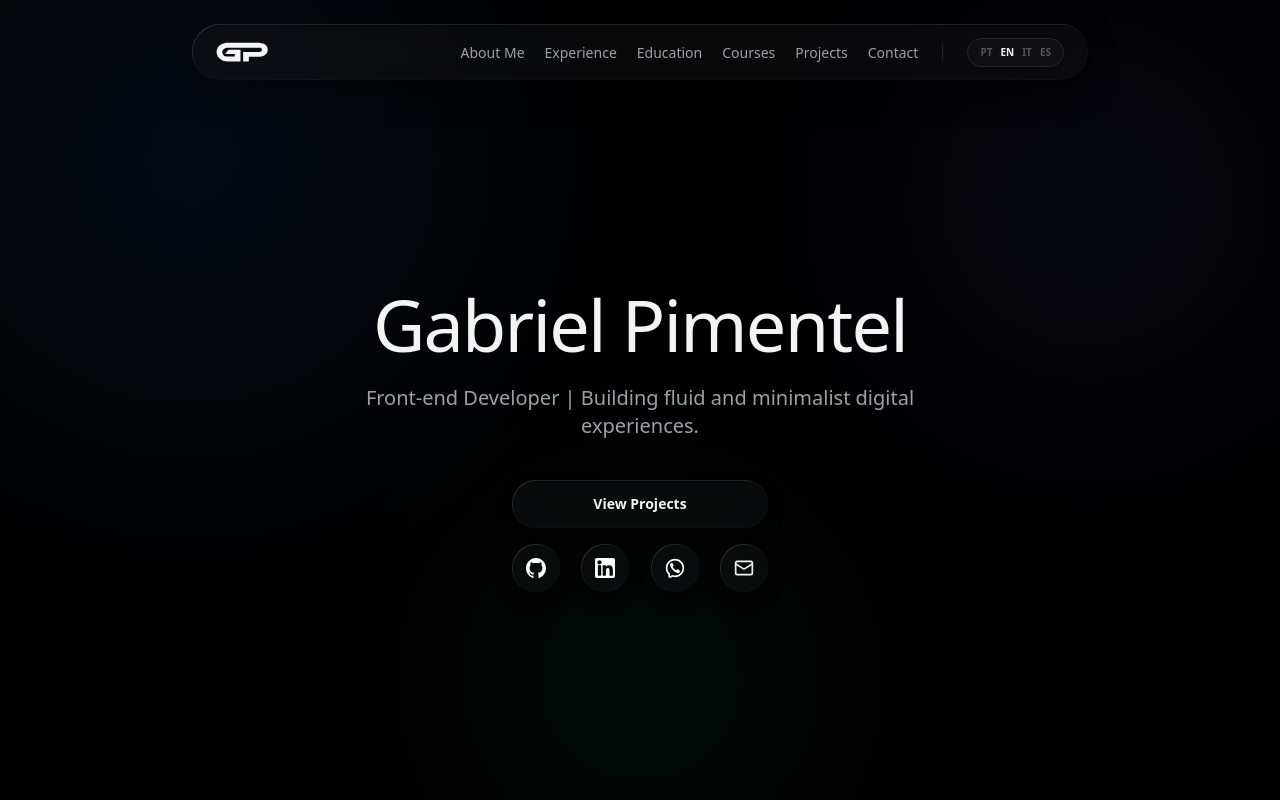
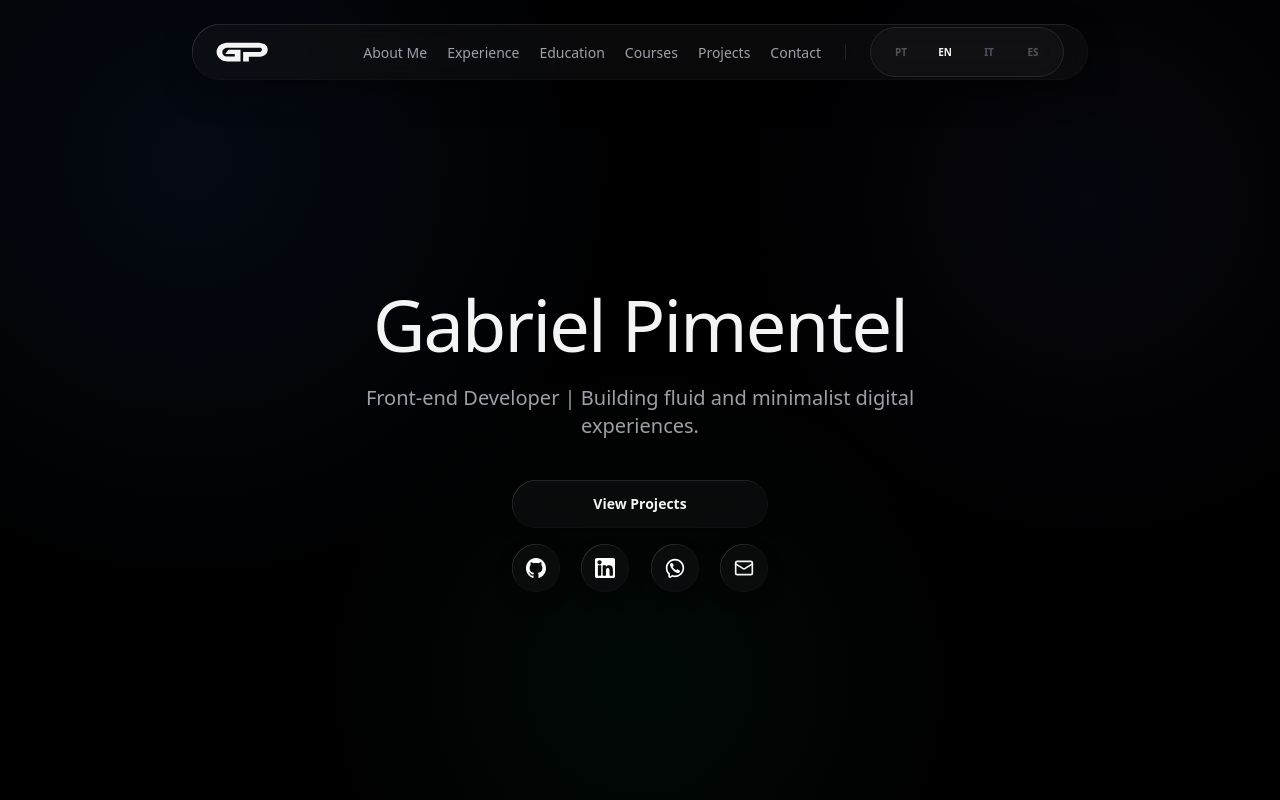
Before and after one commit to GroundWave96/portfolio, a Next.js app: page / in a window 1280 px wide. Shown: the top 800 px of the page. Built offline with nearby package versions, Linux system fonts and the light colour scheme.

Commit message:
refactor: melhora seletor de idioma

```diff
--- a/src/components/LanguageSwitcher.tsx
+++ b/src/components/LanguageSwitcher.tsx
@@ -10,10 +10,13 @@ export function LanguageSwitcher() {
       {languages.map((l) => (
         <button
           key={l}
+          type="button"
           onClick={() => setLang(l)}
-          className={`text-[10px] font-bold uppercase transition-colors ${
-            lang === l ? "text-zinc-100" : "text-zinc-600 hover:text-zinc-400"
-          }`}
+          aria-label={`Alterar idioma para ${l.toUpperCase()}`}
+          className={`min-w-9 min-h-9 flex items-center justify-center rounded-md text-[10px] font-bold uppercase transition-colors ${lang === l
+              ? "text-zinc-100"
+              : "text-zinc-600 hover:text-zinc-400"
+            }`}
         >
           {l}
         </button>
```
